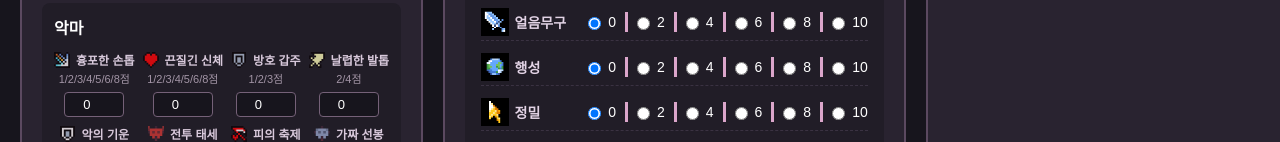
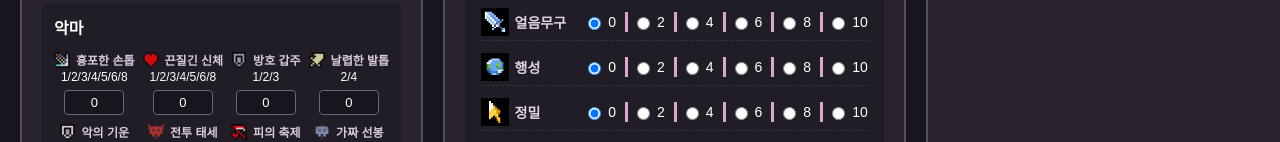
Before and after one commit to aMyoi1557/SephiriaBuildReportMaker, a plain HTML site: page index.html in a window 1280 px wide. Shown: the part 810-952 px from the top of the page. Drawn offline with nearby package versions, Linux system fonts and the light colour scheme; a web font is replaced by a local one.

```diff
--- a/index.html
+++ b/index.html
@@ -360,8 +360,8 @@
 
         /* 단계 안내 텍스트 */
         .check-subgroup-step {
-            font-size: 11px;
-            color: #a395a6;
+            font-size: 12px;
+            color: #ffffff;
             margin-bottom: 6px;
             text-align: center;
         }
@@ -384,6 +384,20 @@
             border-radius: 4px;
             font-size: 13px;
             text-align: center; /* 입력한 숫자도 중앙 정렬 */
+        }
+
+        /* 뿌리거둠 입력 칸의 위아래 화살표(스피너) 제거 */
+        .check-subgroup input[type="number"]::-webkit-outer-spin-button,
+        .check-subgroup input[type="number"]::-webkit-inner-spin-button {
+            -webkit-appearance: none;
+            appearance: none; /* 표준 속성 */
+            margin: 0;
+        }
+
+        .check-subgroup input[type="number"] {
+            -webkit-appearance: none; /* WebKit/Blink 엔진 */
+            -moz-appearance: textfield; /* 파이어폭스 전용 레거시 대응 */
+            appearance: none; /* 최신 브라우저용 표준 속성 */
         }
 
         /* 선택지 항목: 세로선을 넣기 위한 relative 위치 및 간격 설정 */
@@ -890,7 +904,7 @@
             if (item.stepText) {
                 const stepTextDiv = document.createElement("div");
                 stepTextDiv.className = "check-subgroup-step";
-                stepTextDiv.textContent = `${item.stepText}점`;
+                stepTextDiv.textContent = `${item.stepText}`;
                 subgroup.appendChild(stepTextDiv);
             }
 
```
